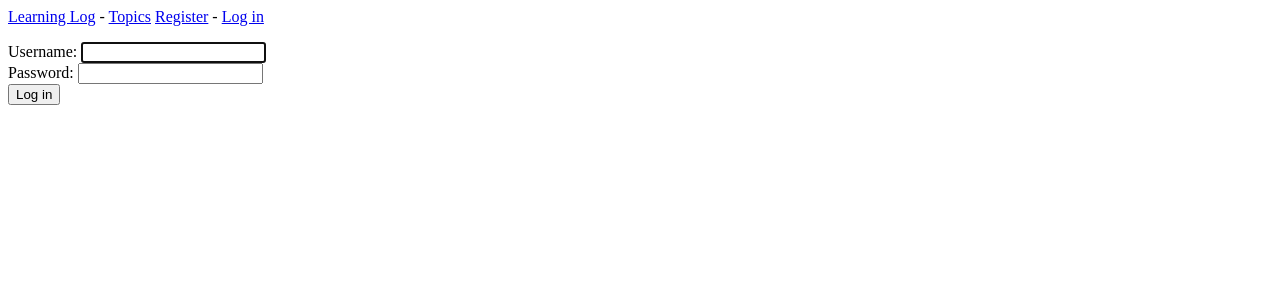
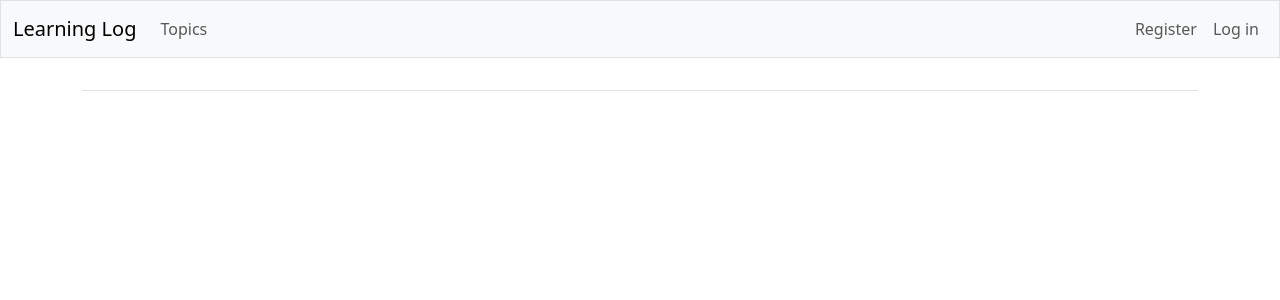
Before and after one commit to aduuuna/learning_log, a Django app: page /accounts/login/ in a window 1280 px wide. Shown: the top 300 px of the page. Run offline with Django 5.2, Linux system fonts and the light colour scheme; some libraries are stand-ins or nearby versions.

Commit message:
Stylled the base.html file

```diff
--- a/learning_logs/templates/learning_logs/base.html
+++ b/learning_logs/templates/learning_logs/base.html
@@ -1,4 +1,4 @@
-<p>
+<!-- <p>
     <a href="{% url 'learning_logs:index' %}">Learning Log</a> -
     <a href="{% url 'learning_logs:topics' %}">Topics</a>
     {% if user.is_authenticated %}
@@ -17,4 +17,79 @@
     {% csrf_token %}
     <button name="submit">Log out</button>
   </form>
-{% endif %}
+{% endif %} -->
+
+<!doctype html>
+<html lang="en">
+<head>
+    <meta charset="utf-8">
+    <meta name="viewport" content="width=device-width, initial-scale=1">
+    <title>Learning Log</title>
+
+    {% load django_bootstrap5 %}
+    {% bootstrap_css %}
+    {% bootstrap_javascript%}
+
+</head>
+<body>
+    <nav class="navbar navbar-expand-md navbar-light bg-light mb-4 border">
+        <div class="container-fluid">
+            <a class="navbar-brand" href="{% url 'learning_logs:index' %}">Learning Log</a>
+
+            <button class="navbar-toggler" type="button" data-bs-toggle="collapse" data-bs-target="#navbarCollapse" aria-controls="navbarCollapse" aria-expanded="false" aria-label="Toggle navigation">
+                <span class="navbar-toggler-icon"></span>
+            </button>
+
+            <div class="collapse navbar-collapse" id="navbarCollapse">
+                <ul class="navbar-nav  me-auto mb-2 mb-md-0">
+                    <li class="navbar-item">
+                        <a class="nav-link" href="{% url 'learning_logs:topics' %}">Topics</a>
+                    </li>
+                </ul>
+
+                <!--Account-related links-->
+                <ul class="navbar-nav ms-auto mb-2 mb-md-0">
+                    {% if user.is_authenticated %}
+                     <li class="nav-item">
+                        <span class="navbar-text me-2">Hello {{ user.username }}</span>
+                     </li>
+                    {% else %}
+                      <li class="nav-item">
+                        <a class="nav-link" href="{% url 'accounts:register' %}">
+                            Register
+                        </a>
+                      </li>
+                      <li class="nav-item">
+                        <a class="nav-link" href="{% url 'accounts:login' %}">
+                            Log in
+                        </a>
+                      </li>
+                    {% endif %}
+                </ul>
+                <!-- End of account related links -->
+
+                {% if user.is_authenticated %}
+                  <form action="{% url 'accounts:logout' %}" method="post">
+                    {% csrf_token%}
+                    <button name="submit" class="btn btn-outlin-secondary btn-sm">
+                        Log out
+                    </button>
+                  </form>
+                {% endif %}
+            </div>
+        </div>
+    </nav>
+    <!-- End of navbar -->
+     <main class="container">
+        <div class="pb-2 mb-2 border-bottom">
+            {% block page_header %}{% endblock page_header %}
+        </div>
+        <div>
+
+        </div>
+     </main>
+
+
+
+</body>
+</html>
--- a/ll_project/settings.py
+++ b/ll_project/settings.py
@@ -35,8 +35,14 @@ LOGIN_URL = 'accounts:login'
 # Application definition
 
 INSTALLED_APPS = [
+    # My apps.
     'learning_logs',
     'accounts',
+
+    # Third party apps.
+    'django_bootstrap5',
+
+    # Default django apps.
     'django.contrib.admin',
     'django.contrib.auth',
     'django.contrib.contenttypes',
```
